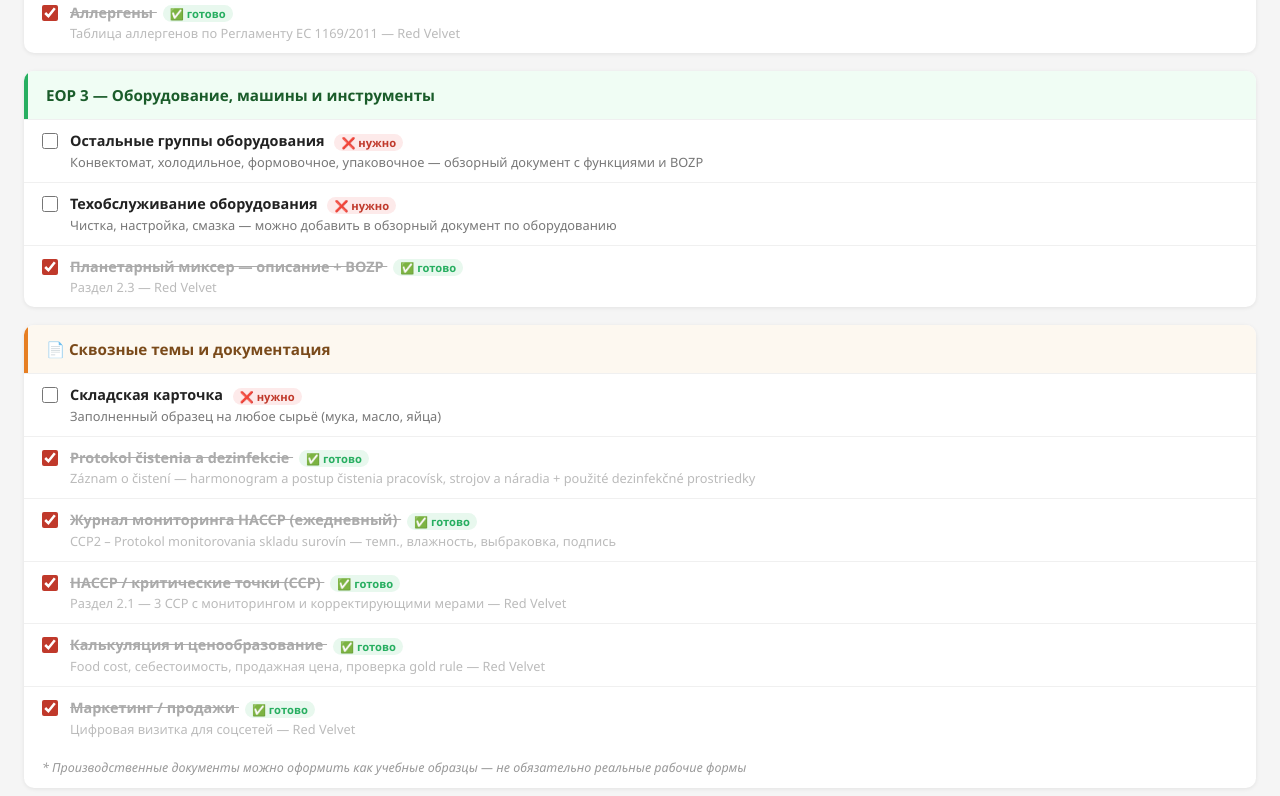
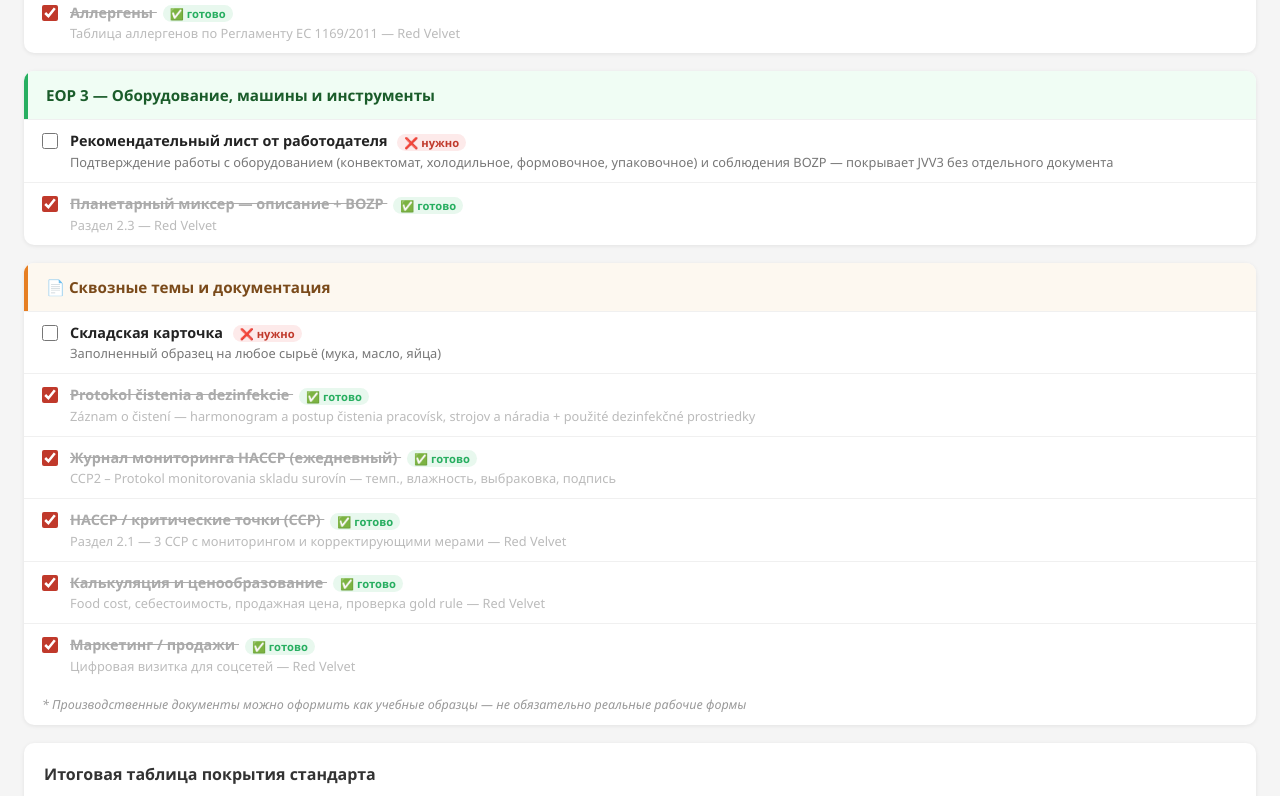
Before and after one commit to tetianaKorkh/cukrar-portfolio, a plain HTML site: page index.html in a window 1280 px wide. Shown: the part 1254-2050 px from the top of the page. Drawn offline with Linux system fonts and the light colour scheme.

Commit message:
📋 JVV3: обзорный документ → рекомендательный лист от работодателя

```diff
--- a/index.html
+++ b/index.html
@@ -194,18 +194,10 @@
   <div class="section-header">ЕОР 3 — Оборудование, машины и инструменты</div>
 
   <div class="item" id="i18">
-    <input type="checkbox" onchange="toggle('i18','row_equip')">
+    <input type="checkbox" onchange="toggle('i18','row_recom')">
     <div class="item-text">
-      <div class="item-title">Остальные группы оборудования <span class="tag tag-todo">❌ нужно</span></div>
-      <div class="item-sub">Конвектомат, холодильное, формовочное, упаковочное — обзорный документ с функциями и BOZP</div>
-    </div>
-  </div>
-
-  <div class="item" id="i19">
-    <input type="checkbox" onchange="toggle('i19','row_serv')">
-    <div class="item-text">
-      <div class="item-title">Техобслуживание оборудования <span class="tag tag-todo">❌ нужно</span></div>
-      <div class="item-sub">Чистка, настройка, смазка — можно добавить в обзорный документ по оборудованию</div>
+      <div class="item-title">Рекомендательный лист от работодателя <span class="tag tag-todo">❌ нужно</span></div>
+      <div class="item-sub">Подтверждение работы с оборудованием (конвектомат, холодильное, формовочное, упаковочное) и соблюдения BOZP — покрывает JVV3 без отдельного документа</div>
     </div>
   </div>
 
@@ -302,8 +294,7 @@
       <tr><td>Аллергены</td><td>Red Velvet</td><td id="row_allerg" class="status-done">✅ Готово</td></tr>
       <tr><td>Входной контроль качества сырья</td><td>Vstupný kontrolný záznam</td><td id="row_vhod" class="status-done">✅ Готово</td></tr>
       <tr><td>Оборудование — планетарный миксер</td><td>Red Velvet</td><td id="row_mixer" class="status-done">✅ Готово</td></tr>
-      <tr><td>Оборудование — остальные группы</td><td>Обзорный документ</td><td id="row_equip" class="status-todo">❌ Нужно</td></tr>
-      <tr><td>Техобслуживание оборудования</td><td>Обзорный документ</td><td id="row_serv" class="status-todo">❌ Нужно</td></tr>
+      <tr><td>Оборудование (все группы) + BOZP + техобслуживание</td><td>Рекомендательный лист от работодателя</td><td id="row_recom" class="status-todo">❌ Нужно</td></tr>
       <tr><td>HACCP / CCP</td><td>Red Velvet</td><td id="row_haccp" class="status-done">✅ Готово</td></tr>
       <tr><td>Калькуляция и ценообразование</td><td>Red Velvet</td><td id="row_calc" class="status-done">✅ Готово</td></tr>
       <tr><td>Маркетинг / продажи</td><td>Red Velvet</td><td id="row_market" class="status-done">✅ Готово</td></tr>
@@ -315,7 +306,7 @@
 </div>
 
 <script>
-  const total = 24;
+  const total = 23;
 
   function toggle(itemId, rowId) {
     const item = document.getElementById(itemId);
```
